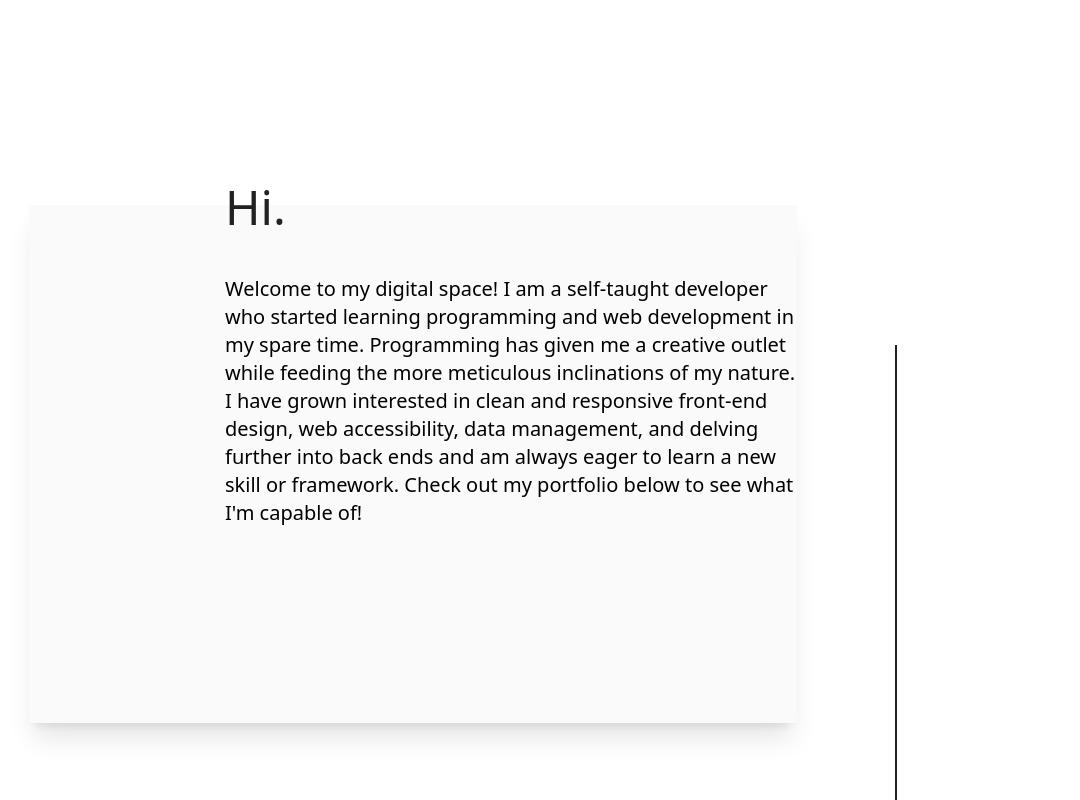
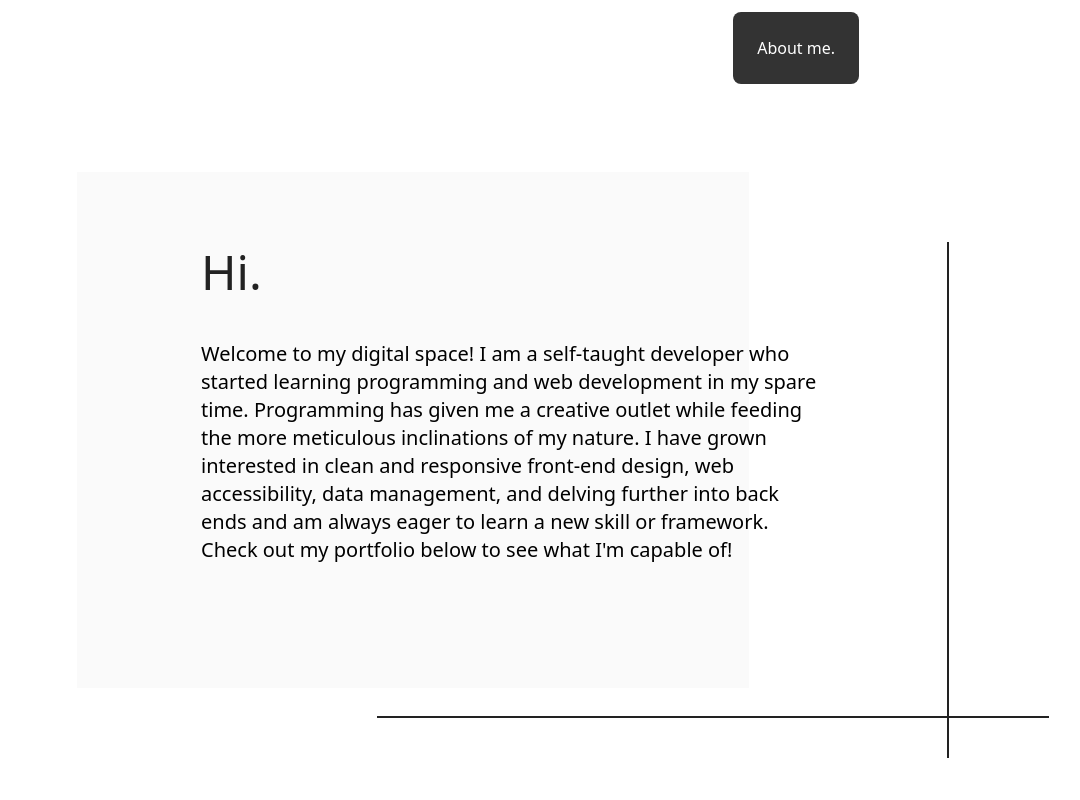
Before and after one commit to Stillwell-C/personal-site, a React (Vite) app: page / in a window 1280 px wide. Shown: the part 920-1720 px from the top of the page, without its empty margins (127-1207 px from the left). Built offline with nearby package versions, Linux system fonts and the light colour scheme.

Commit message:
Simplify JSX & update animations

```diff
--- a/src/components/About.tsx
+++ b/src/components/About.tsx
@@ -45,35 +45,40 @@ const About = ({ aboutParallaxScrollYProg }: PropsType) => {
 
   const backgroundShiftY = useTransform(
     aboutParallaxScrollYProg,
-    [0, 0.6],
+    [0, 0.8],
     [0, 70]
   );
   const backgroundShiftX = useTransform(
     aboutParallaxScrollYProg,
-    [0, 0.6],
+    [0, 0.8],
     [0, -100]
   );
   const sideLineShiftY = useTransform(
     aboutParallaxScrollYProg,
-    [0, 0.6],
-    [0, 140]
+    [0, 0.8],
+    [0, 70]
   );
   const sideLineShiftX = useTransform(
     aboutParallaxScrollYProg,
-    [0, 0.6],
-    [0, 100]
+    [0, 0.8],
+    [0, 200]
   );
   const bottomLineShiftY = useTransform(
     aboutParallaxScrollYProg,
-    [0, 0.6],
-    [0, 100]
+    [0, 0.8],
+    [0, 30]
   );
   const bottomLineShiftX = useTransform(
     aboutParallaxScrollYProg,
-    [0, 0.6],
-    [0, 200]
+    [0, 0.8],
+    [0, 300]
   );
-  const textShift = useTransform(aboutParallaxScrollYProg, [0, 0.6], [0, -100]);
+  const textShiftY = useTransform(
+    aboutParallaxScrollYProg,
+    [0, 0.8],
+    [0, -100]
+  );
+  const textShiftX = useTransform(aboutParallaxScrollYProg, [0, 0.6], [0, 100]);
   const layoverShiftY = useTransform(
     aboutParallaxScrollYProg,
     [0, 0.6],
@@ -82,7 +87,7 @@ const About = ({ aboutParallaxScrollYProg }: PropsType) => {
   const layoverShiftX = useTransform(
     aboutParallaxScrollYProg,
     [0, 0.6],
-    [0, 50]
+    [0, 150]
   );
   const headingControls = useAnimation();
 
@@ -99,40 +104,32 @@ const About = ({ aboutParallaxScrollYProg }: PropsType) => {
     <section
       ref={ref}
       id='about'
-      className='h-[150vh] md:h-[120vh] relative flex justify-center items-center overflow-hidden'
+      className='min-h-[150vh] md:min-h-[120vh] relative flex justify-center items-center overflow-hidden'
     >
-      <div className='w-full max-w-5xl h-fit lg:h-[450px] absolute'>
-        <div className='w-full h-full flex justify-center'>
-          <div className='absolute h-full max-w-4xl w-[90%] sm:w-3/4'>
+      <div className='w-full max-w-5xl flex justify-center py-20 sm:py-40'>
         <motion.div
-              className='h-[110%] sm:h-[115%] w-full bg-[#fafafa] shadow-xl relative'
+          className='max-w-[70%] md:max-w-[80%] lg:max-w-2xl px-6 pt-44 pb-6 relative bg-[#fafafa]'
           style={{ y: backgroundShiftY, x: backgroundShiftX }}
         >
-              <div className='absolute right-0 h-full'>
+          <div className='absolute right-0 top-0 h-full'>
             <motion.div
               className='h-full bg-[#222] w-[2px] '
               style={{ y: sideLineShiftY, x: sideLineShiftX }}
             ></motion.div>
           </div>
-              <div className='absolute bottom-0 w-full'>
+          <div className='absolute left-0 bottom-0 w-full'>
             <motion.div
               className='w-full bg-[#222] h-[2px] '
               style={{ y: bottomLineShiftY, x: bottomLineShiftX }}
             ></motion.div>
           </div>
-            </motion.div>
-          </div>
-
-          <motion.div
-            className='rounded-lg lg:max-w-2xl max-w-[80%] sm:p-12 relative mt-[100px] mb-4'
-            style={{ y: textShift }}
-          >
           <motion.div
             style={{ y: layoverShiftY, x: layoverShiftX }}
-              className='bg-[#333] p-6 rounded-lg text-white absolute -top-28 max-sm:-left-5 sm:-top-16 sm:right-10'
+            className='bg-[#333] p-6 rounded-lg text-white absolute -top-2 max-sm:-left-2 sm:top-10 sm:right-10'
           >
             <h2>About me.</h2>
           </motion.div>
+          <motion.div style={{ y: textShiftY, x: textShiftX }}>
             <div
               ref={headingRef}
               className='overflow-hidden h-[60px] text-left mb-8 text-[#222]'
@@ -166,9 +163,8 @@ const About = ({ aboutParallaxScrollYProg }: PropsType) => {
               </p>
             </motion.div>
           </motion.div>
+        </motion.div>
       </div>
-      </div>
-      {/* </div> */}
     </section>
   );
 };
```
Lines whose indentation alone changed are shown as unchanged.
